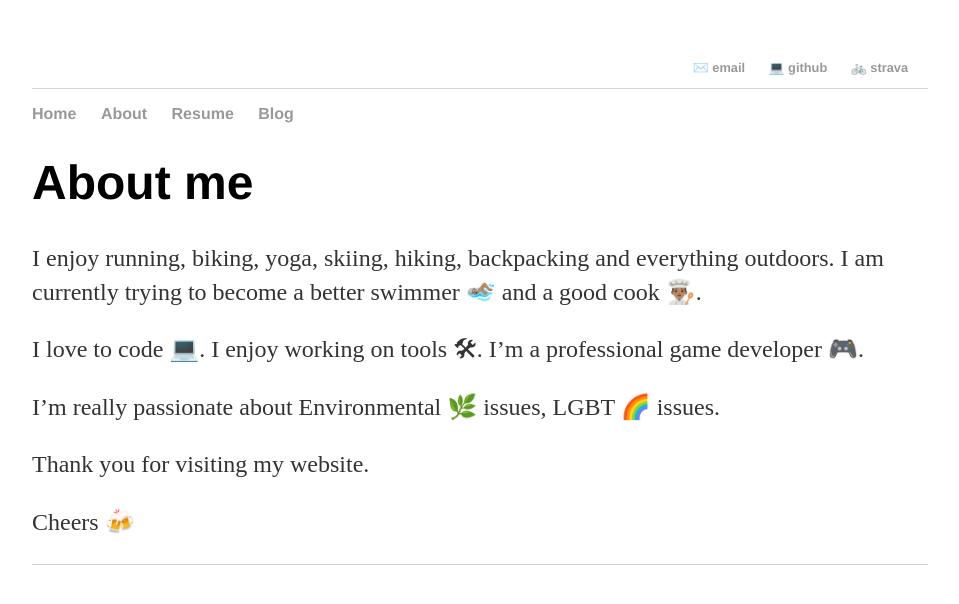
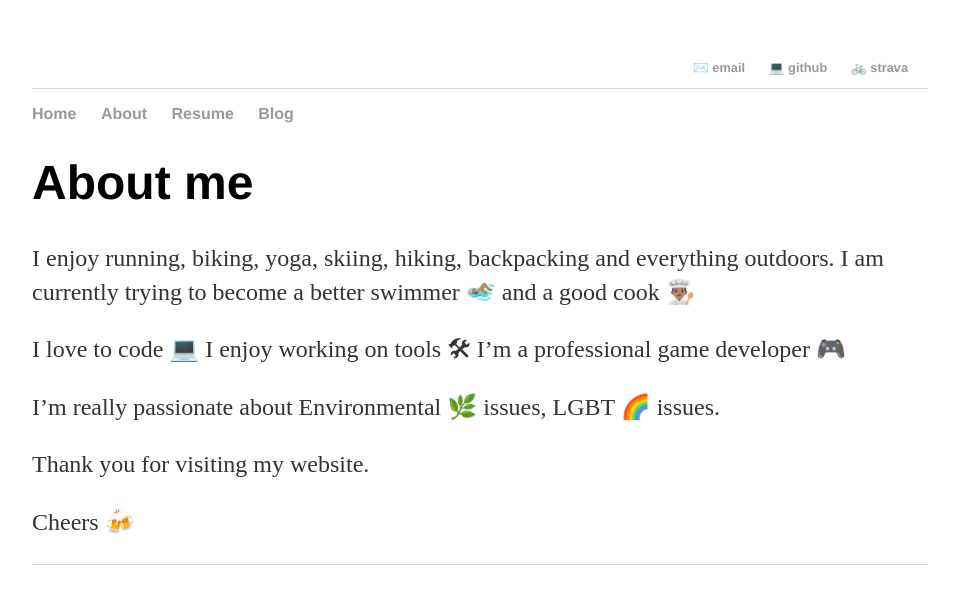
Before and after one commit to tricalnikhil/tricalnikhil.github.io, a Jekyll site: the page built from about.md, in a window 1280 px wide. Shown: the top 604 px of the page, without its empty margins (160-1119 px from the left). Built offline with Jekyll 4.4.1, drawn with Linux system fonts in a browser that asks for light colours.

Commit message:
remove extra .s

```diff
--- a/about.md
+++ b/about.md
@@ -6,9 +6,9 @@ permalink: /about/
 
 # About me
 
-I enjoy running, biking, yoga, skiing, hiking, backpacking and everything outdoors. I am currently trying to become a better swimmer 🏊🏽‍♂️ and a good cook 👨🏽‍🍳.
+I enjoy running, biking, yoga, skiing, hiking, backpacking and everything outdoors. I am currently trying to become a better swimmer 🏊🏽‍♂️ and a good cook 👨🏽‍🍳
 
-I love to code 💻. I enjoy working on tools 🛠. I'm a professional game developer 🎮.
+I love to code 💻 I enjoy working on tools 🛠 I'm a professional game developer 🎮
 
 I'm really passionate about Environmental 🌿 issues, LGBT 🌈 issues.
 
```
